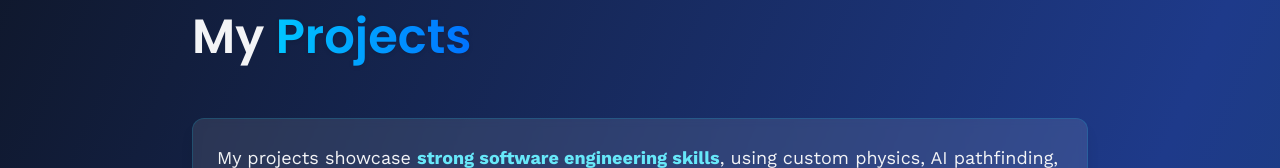
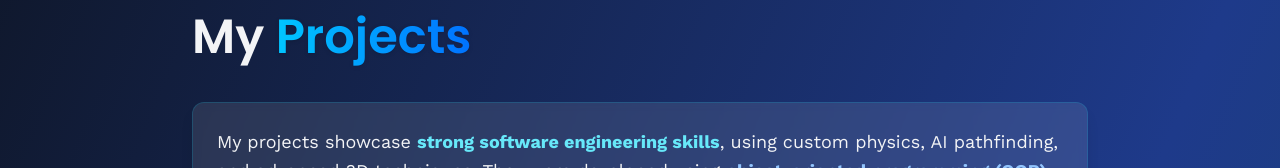
Before and after one commit to treblab/Portfolio-Website, a React (Vite) app: page /projects in a window 1280 px wide. Shown: the part 122-290 px from the top of the page. Built offline with nearby package versions, Linux system fonts and the light colour scheme; no server answers.

Commit message:
chore : vertical spaces

```diff
--- a/src/pages/About.jsx
+++ b/src/pages/About.jsx
@@ -26,6 +26,10 @@ const About = () => {
             <h1 className="head-text">
                 Hi, I'm <span className="blue-gradient_text font-semibold drop-shadow">Albert!</span>
             </h1>
+
+            <div className="py-4">
+                {/* empty space */}
+            </div>
 
             <div className="story-card mb-12">
                 <p className="text-lg leading-relaxed">
--- a/src/pages/Projects.jsx
+++ b/src/pages/Projects.jsx
@@ -23,7 +23,7 @@ const Projects = () => {
                 </span>
             </h1>
 
-            <div className="py-6">
+            <div className="py-4">
                 {/* empty space */}
             </div>
 
```
